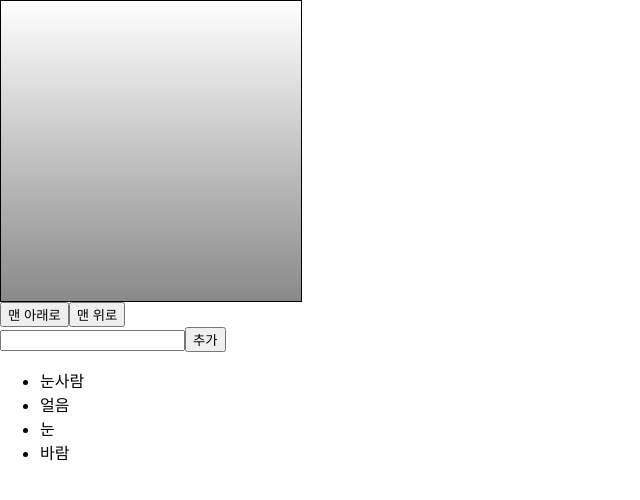
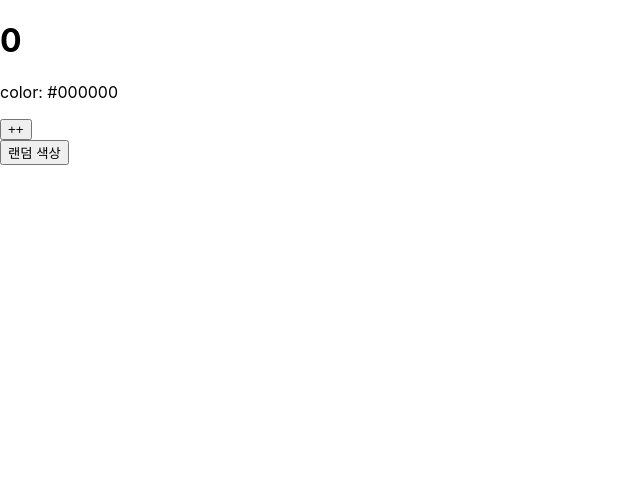
Before and after one commit to hyChunjae2023/react2025, a React (Create React App) app in the folder hello-react/: page / in a window 1280 px wide. Shown: the top 500 px of the page, without its empty margins (0-640 px from the left). Built offline with nearby package versions, Linux system fonts and the light colour scheme.

Commit message:
LifeCycle

```diff
--- a/hello-react/src/App.js
+++ b/hello-react/src/App.js
@@ -1,18 +1,30 @@
 import './App.css';
 import { Component, createRef } from 'react';
-import ScrollBox from './Components/ScrollBox';
-import IterationSample from './Components/IterationSapmple';
+import LifeCycleSample from './Components/LifeCycleSample';
+import ErrorBoundary from './Components/ErrorBoundary';
 
+function getRandomColor() {
+  return `#${Math.floor(Math.random() * 16777215).toString(16)}`;//xffffff = 16777215
+}
 class App extends Component {
   scrollBox = createRef();
+  state = {
+    color: '#000000'
+  }
+
+  handleClick = () => {
+    this.setState({
+      color: getRandomColor()
+    });
+  }
+
   render() {
     return (
       <div>
-        {/** 컴포넌트에 ref 를 설정하여 컴포넌트 내부의 DOM 요소 직접 제어 */}
-        <ScrollBox ref={(ref) => this.scrollBox = ref} />
-        <button onClick={() => this.scrollBox.scrollToBottom()}>맨 아래로</button>
-        <button onClick={() => this.scrollBox.scrollToTop()}>맨 위로</button>
-        <IterationSample />
+        <ErrorBoundary>
+          <LifeCycleSample color={this.state.color} />
+        </ErrorBoundary>
+        <button onClick={this.handleClick}>랜덤 색상</button>
       </div>
     )
   }
--- /dev/null
+++ b/hello-react/src/Components/ErrorBoundary.js
@@ -0,0 +1,20 @@
+import { Component } from "react";
+
+class ErrorBoundary extends Component {
+    state = {
+        error: false
+    };
+    componentDidCatch(error, info) {
+        this.setState({
+            error: true
+        });
+        console.log({ error: info });
+    }
+    render() {
+        if (this.state.error) return <div>에러가 발생했습니다.</div>;
+
+        return this.props.children;
+    }
+}
+
+export default ErrorBoundary;
--- /dev/null
+++ b/hello-react/src/Components/LifeCycleSample.js
@@ -0,0 +1,87 @@
+import { Component } from "react";
+
+class LifeCycleSample extends Component {
+    state = {
+        number: 0,
+        color: null
+    }
+
+    myRef = null;// ref 설정
+
+    constructor(props) {
+        super(props);
+        console.log('constructor');
+    }
+
+    /** props 로 받아 온 값을 state 에 동기화 시키는 시점 */
+    static getDerivedStateFromProps(nextProps, prevState) {
+        console.log('getDerivedStateFromProps', nextProps, prevState);
+        if (nextProps.color !== prevState.color) {// 변경이 있으면 동기화
+            return { color: nextProps.color };
+        }
+        return null;// state 변경 없으면 null 반환
+    }
+
+    /** 렌더링 후 실행. 다른 자바스크립트 또는 프레임워크 함수 호출, 이벤트 등록, setTimeout, setInterval, 네트워크 요청 같은 비동기 작업 처리 가능 시점 */
+    componentDidMount() {
+        console.log('componentDidMount');
+    }
+
+    /** props 또는 state 변경시 렌더링 시작할지 여부 지정. 기반값을 true이며 false 반환시 렌더링 중단 */
+    shouldComponentUpdate(nextProps, nextState) {
+        console.log('shouldComponentUpdate', nextProps, nextState);
+        return nextState.number % 10 !== 4;//10으로 나눈 나머지가 4이면 렌더링 중지.
+    }
+
+    /** 컴포넌트를 DOM 에서 제거하는 시점. componentDidMount 에서 등록한 이벤트, 타이머, 직접 생성한 DOM 제거. */
+    componentWillUnmount() {
+        console.log('componentWillUnmount');
+    }
+
+    /** render() 에서 만들어진 결과물이 브라우저에 실제 반영되기 직전 호출. 반환 값은 componentDidUpdate 라이프사이클 함수의 세번째 인자로 전달 */
+    getSnapshotBeforeUpdate(prevProps, prevState) {
+        console.log(`getSnapshotBeforeUpdate: ${prevProps.color} -> ${this.props.color}`, prevProps, prevState);
+        if (prevProps.color !== this.props.color) {
+            return this.myRef.style.color;
+        }
+        return null;
+    }
+
+    /**
+     * 렌더링 완료 후 실행. DOM 관련 처리 가능.
+     * @param {any} prevProps 컴포넌트가 업데이트 전에 가졌던 props
+     * @param {any} prevState 컴포넌트가 업데이트 전에 가졌던 state
+     * @param {any} snapshot getShapshotBeforeUpdate() 반환값
+    */
+    componentDidUpdate(prevProps, prevState, snapshot) {
+        console.log('componentDidUpdate', prevProps, prevState);
+        if (snapshot) {
+            console.log(`업데이트 직전 색상: ${snapshot}`);
+        }
+    }
+
+    handleClick= () => {
+        this.setState({
+            number: this.state.number + 1
+        })
+    }
+
+    render() {
+        const style = {
+            color: this.props.color
+        };
+
+        console.log('render', style);
+
+        return (
+            <div>
+                {/** 에러 강제 발생: this.props.missing.value*/}
+                <h1 style= { style } ref={ ref => this.myRef=ref}>{this.state.number}</h1>
+                <p>color: {this.state.color}</p>
+                <button onClick={this.handleClick}>++</button>
+            </div>
+        )
+    }
+}
+
+export default LifeCycleSample;
--- a/hello-react/src/index.js
+++ b/hello-react/src/index.js
@@ -11,6 +11,7 @@
   </React.StrictMode>
 );
 
+//** React.StrictMode : 개발 환경에서 일부 라이프사이클이 두번 호출되나 운영 환경에서는 정상 호출됨. */
 // If you want to start measuring performance in your app, pass a function
 // to log results (for example: reportWebVitals(console.log))
 // or send to an analytics endpoint. Learn more: https://bit.ly/CRA-vitals
```
